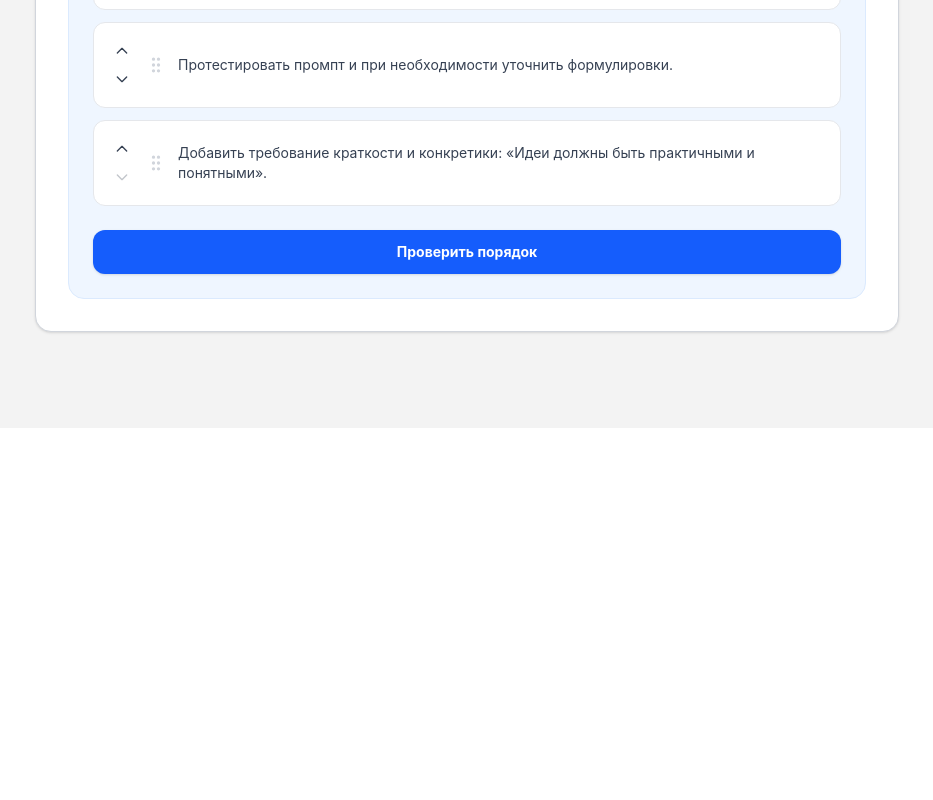
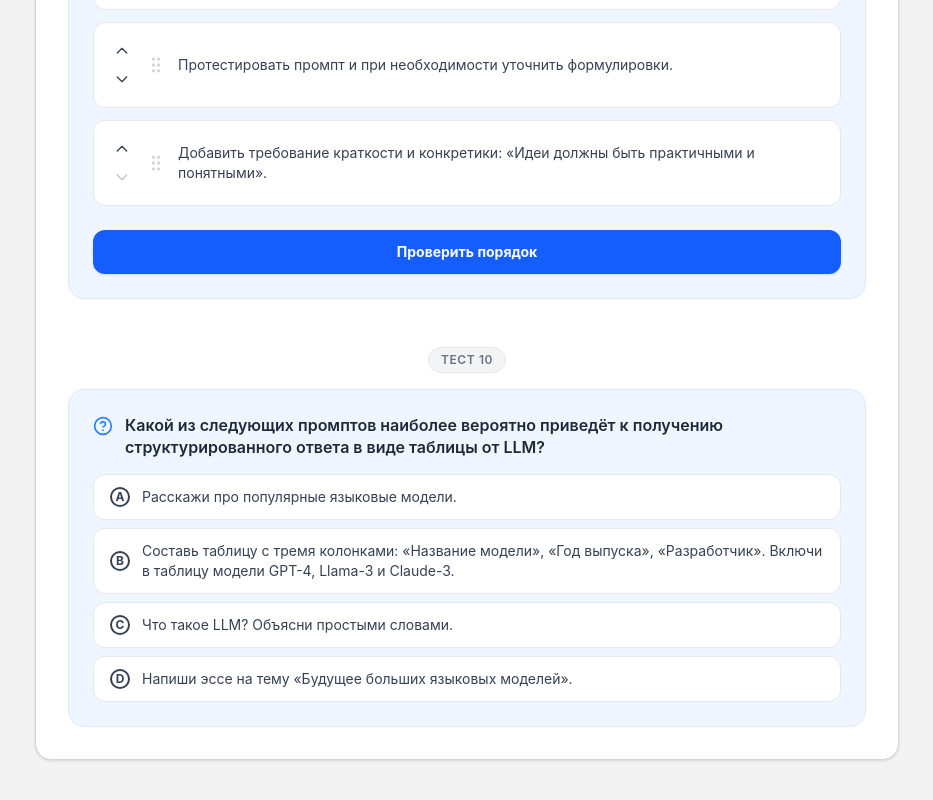
Before and after one commit to miklyaev/Prompt-Engineering-Portal, a React (Vite) app: page /tests in a window 1280 px wide. Shown: the part 4608-5408 px from the top of the page, without its empty margins (173-1106 px from the left). Before the commit the page ends 5036 px from the top, so only its background shows below. Built offline with nearby package versions, Linux system fonts and the light colour scheme.

Commit message:
ProgressBar
pr

```diff
--- a/src/components/FillTheBlank.tsx
+++ b/src/components/FillTheBlank.tsx
@@ -11,12 +11,14 @@ function cn(...inputs: ClassValue[]) {
 interface FillTheBlankProps {
 	question: string;
 	correctAnswer: string | string[];
+	onComplete?: (isCorrect: boolean) => void;
 	className?: string;
 }
 
 const FillTheBlank: React.FC<FillTheBlankProps> = ({
 	question,
 	correctAnswer,
+	onComplete,
 	className = "my-8",
 }) => {
 	const [userInput, setUserInput] = useState('');
@@ -38,11 +40,17 @@ const FillTheBlank: React.FC<FillTheBlankProps> = ({
 		if (e) e.preventDefault();
 		if (isSubmitted || !userInput.trim()) return;
 		setIsSubmitted(true);
+		if (onComplete) {
+			onComplete(isCorrect);
+		}
 	};
 
 	const handleReset = () => {
 		setUserInput('');
 		setIsSubmitted(false);
+		if (onComplete) {
+			onComplete(false);
+		}
 	};
 
 	const displayAnswer = Array.isArray(correctAnswer) ? correctAnswer[0] : correctAnswer;
--- a/src/components/MultipleChoice.tsx
+++ b/src/components/MultipleChoice.tsx
@@ -6,6 +6,7 @@ interface MultipleChoiceProps {
   options: string[];
   correctAnswers: number[]; // Массив индексов правильных ответов
   onSelect?: (selected: number[]) => void;
+  onComplete?: (isCorrect: boolean) => void;
   className?: string;
 }
 
@@ -14,6 +15,7 @@ const MultipleChoice: React.FC<MultipleChoiceProps> = ({
   options,
   correctAnswers,
   onSelect,
+  onComplete,
   className = "my-8",
 }) => {
   const [selected, setSelected] = useState<number[]>([]);
@@ -41,6 +43,9 @@ const MultipleChoice: React.FC<MultipleChoiceProps> = ({
       if (onSelect) {
         onSelect(selected);
       }
+      if (onComplete) {
+        onComplete(isCorrect);
+      }
     }
   };
 
@@ -49,6 +54,9 @@ const MultipleChoice: React.FC<MultipleChoiceProps> = ({
     setIsSubmitted(false);
     if (onSelect) {
       onSelect([]);
+    }
+    if (onComplete) {
+      onComplete(false);
     }
   };
 
--- a/src/components/OrderSteps.tsx
+++ b/src/components/OrderSteps.tsx
@@ -5,6 +5,7 @@ interface OrderStepsProps {
   question: string;
   steps: string[];
   correctOrder: string[];
+  onComplete?: (isCorrect: boolean) => void;
   className?: string;
 }
 
@@ -12,6 +13,7 @@ const OrderSteps: React.FC<OrderStepsProps> = ({
   question,
   steps,
   correctOrder,
+  onComplete,
   className = "my-8",
 }) => {
   const [currentOrder, setCurrentOrder] = useState<string[]>([]);
@@ -39,13 +41,19 @@ const OrderSteps: React.FC<OrderStepsProps> = ({
   const handleReset = () => {
     setCurrentOrder([...steps].sort(() => Math.random() - 0.5));
     setIsSubmitted(false);
+    if (onComplete) {
+      onComplete(false);
+    }
   };
+
+  const isCorrect = JSON.stringify(currentOrder) === JSON.stringify(correctOrder);
 
   const handleSubmit = () => {
     setIsSubmitted(true);
+    if (onComplete) {
+      onComplete(isCorrect);
+    }
   };
-
-  const isCorrect = JSON.stringify(currentOrder) === JSON.stringify(correctOrder);
 
   return (
     <div className={`${className} bg-blue-50 border border-blue-100 rounded-2xl p-6 space-y-6`}>
--- a/src/components/SingleChoice.tsx
+++ b/src/components/SingleChoice.tsx
@@ -6,6 +6,7 @@ interface SingleChoiceProps {
   options: string[];
   correctAnswer: number;
   onSelect?: (index: number) => void;
+  onComplete?: (isCorrect: boolean) => void;
   className?: string;
 }
 
@@ -14,6 +15,7 @@ const SingleChoice: React.FC<SingleChoiceProps> = ({
   options,
   correctAnswer,
   onSelect,
+  onComplete,
   className = "my-8",
 }) => {
   const [selected, setSelected] = useState<number | null>(null);
@@ -23,13 +25,23 @@ const SingleChoice: React.FC<SingleChoiceProps> = ({
   const handleSelect = (index: number) => {
     if (answered) return;
     setSelected(index);
+
+    const correct = index === correctAnswer;
+
     if (onSelect) {
       onSelect(index);
+    }
+
+    if (onComplete) {
+      onComplete(correct);
     }
   };
 
   const handleReset = () => {
     setSelected(null);
+    if (onComplete) {
+      onComplete(false);
+    }
   };
 
   const handleKeyDown = (event: React.KeyboardEvent, index: number) => {
--- a/src/components/TrueFalse.tsx
+++ b/src/components/TrueFalse.tsx
@@ -5,6 +5,7 @@ interface TrueFalseProps {
 	question: string;
 	correctAnswer: boolean;
 	explanation: string;
+	onComplete?: (isCorrect: boolean) => void;
 	className?: string;
 }
 
@@ -12,6 +13,7 @@ const TrueFalse: React.FC<TrueFalseProps> = ({
 	question,
 	correctAnswer,
 	explanation,
+	onComplete,
 	className = "my-8",
 }) => {
 	const [selected, setSelected] = useState<boolean | null>(null);
@@ -21,12 +23,17 @@ const TrueFalse: React.FC<TrueFalseProps> = ({
 	const handleSelect = (value: boolean) => {
 		if (answered) return;
 		setSelected(value);
+		if (onComplete) {
+			onComplete(value === correctAnswer);
+		}
 	};
 
 	const handleReset = () => {
 		setSelected(null);
+		if (onComplete) {
+			onComplete(false);
+		}
 	};
-
 	const handleKeyDown = (event: React.KeyboardEvent, value: boolean) => {
 		if (event.key === 'Enter' || event.key === ' ') {
 			event.preventDefault();
--- a/src/data/tests.json
+++ b/src/data/tests.json
@@ -144,6 +144,18 @@
 				"Попросить оформить ответ в виде нумерованного списка.",
 				"Протестировать промпт и при необходимости уточнить формулировки."
 			]
+		},
+		{
+			"id": "st-10",
+			"type": "single-choice",
+			"question": "Какой из следующих промптов наиболее вероятно приведёт к получению структурированного ответа в виде таблицы от LLM?",
+			"options": [
+				"Расскажи про популярные языковые модели.",
+				"Составь таблицу с тремя колонками: «Название модели», «Год выпуска», «Разработчик». Включи в таблицу модели GPT-4, Llama-3 и Claude-3.",
+				"Что такое LLM? Объясни простыми словами.",
+				"Напиши эссе на тему «Будущее больших языковых моделей»."
+			],
+			"correctAnswer": 1
 		}
 	]
 }
--- a/src/pages/TestsPage.tsx
+++ b/src/pages/TestsPage.tsx
@@ -1,4 +1,4 @@
-import React from 'react';
+import React, { useState } from 'react';
 import ProgressBar from '../components/ProgressBar';
 import SingleChoice from '../components/SingleChoice';
 import MultipleChoice from '../components/MultipleChoice';
@@ -6,9 +6,20 @@ import MatchPairs from '../components/MatchPairs';
 import FillTheBlank from '../components/FillTheBlank';
 import TrueFalse from '../components/TrueFalse';
 import OrderSteps from '../components/OrderSteps';
-import testsData from '../data/tests.json'; const TestsPage: React.FC = () => {  // В будущем эти данные будут приходить из состояния приложения или API
-  const completedTests = 0;
-  const totalTests = 10;
+import testsData from '../data/tests.json';
+
+const TestsPage: React.FC = () => {
+  const [completedTests, setCompletedTests] = useState<Record<string, boolean>>({});
+
+  const handleTestComplete = (id: string, isCorrect: boolean) => {
+    setCompletedTests(prev => ({
+      ...prev,
+      [id]: isCorrect
+    }));
+  };
+
+  const totalTests = testsData.simpleTests.length;
+  const correctCount = Object.values(completedTests).filter(Boolean).length;
 
   return (
     <div className="max-w-4xl mx-auto px-4 py-8 space-y-12">
@@ -21,7 +32,7 @@ import testsData from '../data/tests.json'; const TestsPage: React.FC = () => {
 
       <section className="bg-white p-6 rounded-2xl border border-gray-200 shadow-sm">
         <ProgressBar
-          current={completedTests}
+          current={correctCount}
           total={totalTests}
           label="Общий прогресс тестов"
         />
@@ -36,14 +47,19 @@ import testsData from '../data/tests.json'; const TestsPage: React.FC = () => {
         <div className="grid gap-12">
           {testsData.simpleTests.map((test, index) => {
             const renderTest = () => {
+              const commonProps = {
+                key: test.id,
+                className: "my-0",
+                onComplete: (isCorrect: boolean) => handleTestComplete(test.id, isCorrect)
+              };
+
               if (test.type === 'single-choice') {
                 return (
                   <SingleChoice
-                    key={test.id}
+                    {...commonProps}
                     question={test.question}
-                    options={test.options}
-                    correctAnswer={test.correctAnswer!}
-                    className="my-0"
+                    options={test.options as string[]}
+                    correctAnswer={test.correctAnswer as number}
                   />
                 );
               }
@@ -51,24 +67,21 @@ import testsData from '../data/tests.json'; const TestsPage: React.FC = () => {
               if (test.type === 'multiple-choice') {
                 return (
                   <MultipleChoice
-                    key={test.id}
+                    {...commonProps}
                     question={test.question}
-                    options={test.options}
+                    options={test.options as string[]}
                     correctAnswers={test.correctAnswers!}
-                    className="my-0"
                   />
                 );
               }
-
               if (test.type === 'match-pairs') {
                 return (
                   <MatchPairs
-                    key={test.id}
+                    {...commonProps}
                     question={test.question}
                     leftItems={test.leftItems!}
                     rightItems={test.rightItems!}
                     correctMapping={test.correctMapping!}
-                    className="my-0"
                   />
                 );
               }
@@ -76,10 +89,9 @@ import testsData from '../data/tests.json'; const TestsPage: React.FC = () => {
               if (test.type === 'fill-the-blank') {
                 return (
                   <FillTheBlank
-                    key={test.id}
+                    {...commonProps}
                     question={test.question}
                     correctAnswer={test.correctAnswer as string}
-                    className="my-0"
                   />
                 );
               }
@@ -87,11 +99,10 @@ import testsData from '../data/tests.json'; const TestsPage: React.FC = () => {
               if (test.type === 'true-false') {
                 return (
                   <TrueFalse
-                    key={test.id}
+                    {...commonProps}
                     question={test.question}
                     correctAnswer={test.correctAnswer as boolean}
                     explanation={test.explanation!}
-                    className="my-0"
                   />
                 );
               }
@@ -99,11 +110,10 @@ import testsData from '../data/tests.json'; const TestsPage: React.FC = () => {
               if (test.type === 'order-steps') {
                 return (
                   <OrderSteps
-                    key={test.id}
+                    {...commonProps}
                     question={test.question}
                     steps={test.steps!}
                     correctOrder={test.correctOrder!}
-                    className="my-0"
                   />
                 );
               }
@@ -121,7 +131,8 @@ import testsData from '../data/tests.json'; const TestsPage: React.FC = () => {
               </div>
             );
           })}
-        </div>      </section>
+        </div>
+      </section>
     </div>
   );
 };
```
Also changed, not shown: src/components/MatchPairs.tsx (+13 -5 lines).
